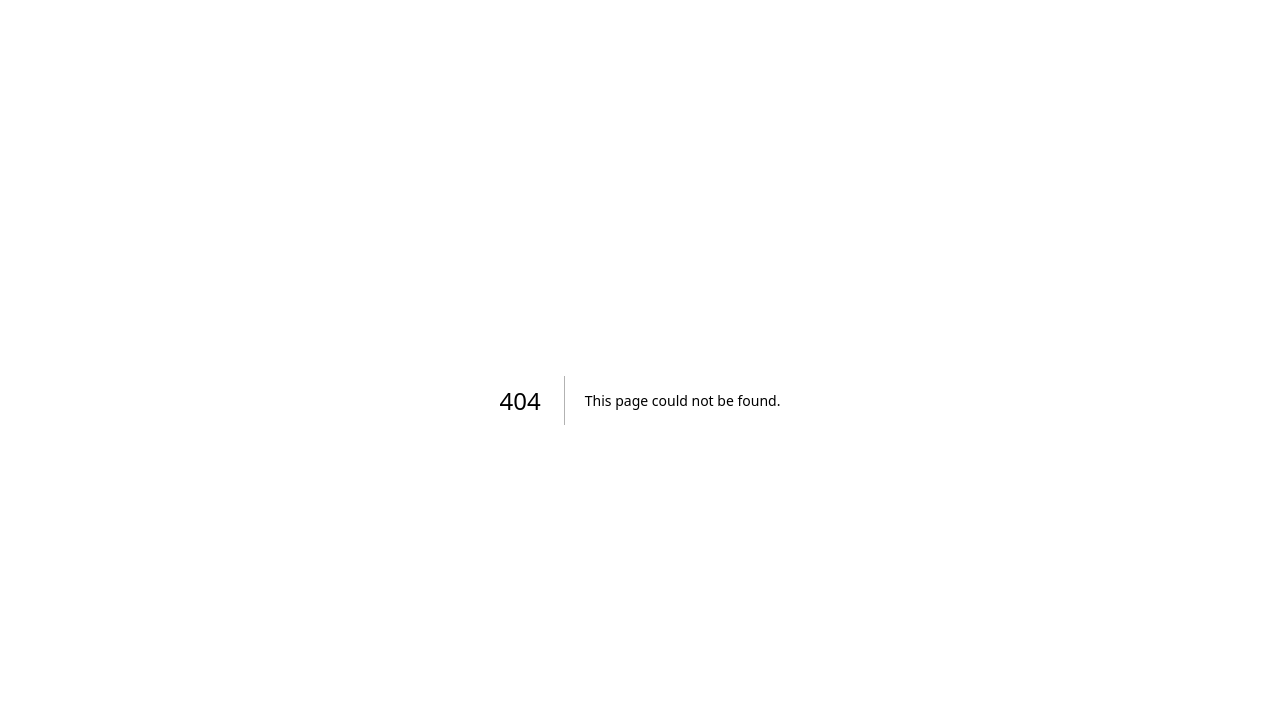
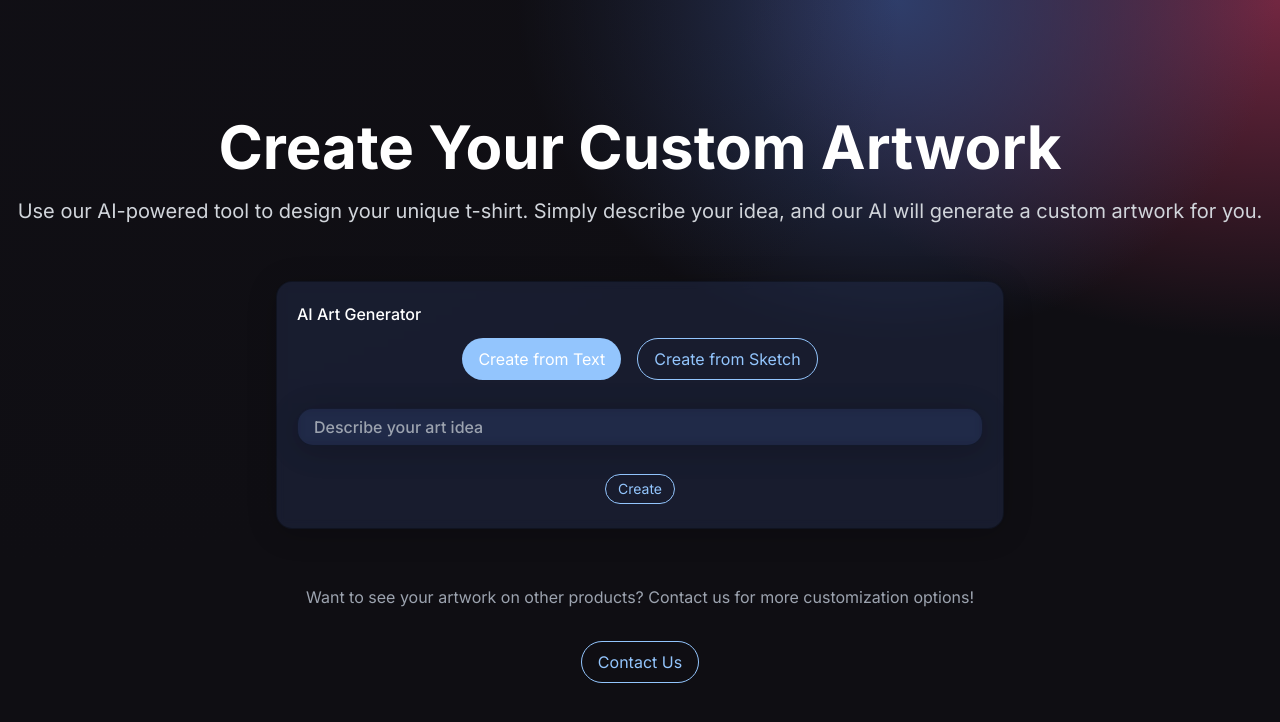
Before and after one commit to ryanviana/the-prism, a Next.js app: page /art in a window 1280 px wide. Before the commit this address had no page. Shown: the top 722 px of the page. Built offline with nearby package versions, Linux system fonts and the light colour scheme.

Commit message:
refactored code

```diff
--- /dev/null
+++ b/src/app/art/page.js
@@ -0,0 +1,34 @@
+"use client";
+
+import React from "react";
+import ArtGenerator from "@/components/artGenerator";
+
+const ArtPage = () => {
+  return (
+    <div className="flex flex-col items-center justify-center w-full min-h-screen py-20 gradient-bg-welcome">
+      <div className="text-center mb-10">
+        <h1 className="text-4xl sm:text-6xl font-bold text-white mb-5">
+          Create Your Custom Artwork
+        </h1>
+        <p className="text-lg sm:text-xl text-gray-300">
+          Use our AI-powered tool to design your unique t-shirt. Simply describe
+          your idea, and our AI will generate a custom artwork for you.
+        </p>
+      </div>
+      <div className="w-full max-w-3xl">
+        <ArtGenerator />
+      </div>
+      <div className="mt-10 text-center">
+        <p className="text-gray-400">
+          Want to see your artwork on other products? Contact us for more
+          customization options!
+        </p>
+        <button className="mt-4 bg-transparent border border-blue-300 text-blue-300 px-4 py-2 rounded-full hover:bg-blue-300 hover:text-white transition duration-200">
+          Contact Us
+        </button>
+      </div>
+    </div>
+  );
+};
+
+export default ArtPage;
--- a/src/app/home/page.js
+++ /dev/null
@@ -1,24 +0,0 @@
-"use client";
-
-import React from "react";
-import Hero from "@/components/hero";
-import ArtGenerator from "@/components/ArtGenerator";
-import ActionSections from "@/components/actionSections";
-import MarketplaceHighlights from "@/components/marketplaceHighlights";
-
-const Home = () => {
-  return (
-    <div className="flex items-center flex-col flex-grow">
-      <div className="flex flex-grow flex-col items-center w-full pt-32 pb-20 gradient-bg-welcome">
-        <div className="flex sm:flex-row flex-col sm:items-start items-center sm:justify-start justify-start">
-          <Hero />
-          <ArtGenerator />
-        </div>
-      </div>
-      <ActionSections />
-      <MarketplaceHighlights />
-    </div>
-  );
-};
-
-export default Home;
--- a/src/components/actionSections.js
+++ b/src/components/actionSections.js
@@ -10,12 +10,10 @@ const ActionSections = () => {
   return (
     <div className="flex-grow w-full gradient-bg-pitch px-8">
       <div className="flex flex-1 flex-col justify-start items-center mx-auto mt-24">
-        <h1 className="text-3xl sm:text-5xl py-2 text-center text-gradient">
-          Revolutionizing Digital
-          <br />
-          Art and Fashion
+        <h1 className="text-3xl sm:text-5xl py-2 text-center text-gradient bg-gradient-to-r from-blue-500 via-purple-500 to-pink-500 bg-clip-text text-transparent">
+          Revolutionizing Digital <br /> Art and Fashion
         </h1>
-        <p className="text-center my-2 font-light sm:w-1/2 w-full text-lg px-4">
+        <p className="text-center my-2 font-light sm:w-1/2 w-full text-lg px-4 text-gray-300">
           Dive into the future where creativity meets technology. Generate and
           turn your AI-powered art into tangible products, then wear your
           innovation with custom-designed t-shirts.
@@ -23,22 +21,22 @@ const ActionSections = () => {
       </div>
       <div className="flex justify-center items-center gap-12 flex-col sm:flex-row mt-6">
         <div className="flex flex-col white-glassmorphism px-10 py-10 text-center items-center max-w-sm rounded-3xl">
-          <GlobeAltIcon className="h-8 w-8 fill-secondary" />
-          <p>
+          <GlobeAltIcon className="h-8 w-8 text-blue-500" />
+          <p className="text-white">
             Create art using AI technology and express your creativity like
             never before.
           </p>
         </div>
         <div className="flex flex-col white-glassmorphism px-10 py-10 text-center items-center max-w-sm rounded-3xl">
-          <ShieldCheckIcon className="h-8 w-8 fill-secondary" />
-          <p>
+          <ShieldCheckIcon className="h-8 w-8 text-green-500" />
+          <p className="text-white">
             Ensure the uniqueness of your creations with secure and transparent
             processes.
           </p>
         </div>
         <div className="flex flex-col white-glassmorphism px-10 py-10 text-center items-center max-w-sm rounded-3xl">
-          <CubeIcon className="h-8 w-8 fill-secondary" />
-          <p>
+          <CubeIcon className="h-8 w-8 text-purple-500" />
+          <p className="text-white">
             Bring your digital creations to life through customized fashion
             pieces.
           </p>
--- a/src/components/artGenerator.js
+++ b/src/components/artGenerator.js
@@ -2,27 +2,45 @@ import React, { useState } from "react";
 import Image from "next/image";
 
 const ArtGenerator = () => {
+  const [option, setOption] = useState("text"); // "text" or "sketch"
   const [prompt, setPrompt] = useState("");
+  const [sketch, setSketch] = useState(null);
   const [showResult, setShowResult] = useState(false);
   const [loading, setLoading] = useState(false);
   const [latestDesign, setLatestDesign] = useState(null);
 
+  const handleOptionChange = (newOption) => {
+    setOption(newOption);
+    setPrompt("");
+    setSketch(null);
+    setShowResult(false);
+  };
+
   const handleSubmit = async () => {
-    setLoading(true); // Start loading
-    setShowResult(true); // Immediately show result area
+    setLoading(true);
+    setShowResult(true);
+
     try {
-      // Create a new design with the provided prompt using the API route
+      let body;
+      if (option === "text") {
+        body = JSON.stringify({ prompt });
+      } else if (option === "sketch") {
+        const formData = new FormData();
+        formData.append("sketch", sketch);
+        body = formData;
+      }
+
       const createResponse = await fetch("/api/designs", {
         method: "POST",
-        headers: { "Content-Type": "application/json" },
-        body: JSON.stringify({ prompt }),
+        headers:
+          option === "text" ? { "Content-Type": "application/json" } : {},
+        body,
       });
 
       if (!createResponse.ok) {
         throw new Error("Failed to create design");
       }
 
-      // Fetch the latest design to update the UI
       const fetchResponse = await fetch("/api/designs");
       if (!fetchResponse.ok) {
         throw new Error("Failed to fetch designs");
@@ -34,10 +52,10 @@ const ArtGenerator = () => {
     } catch (error) {
       console.error("Failed to create or fetch designs", error);
     }
-    setLoading(false); // End loading
+
+    setLoading(false);
   };
 
-  // Helper function to convert image data to base64 string
   const imageToBase64 = (imageData) => {
     return btoa(String.fromCharCode(...new Uint8Array(imageData)));
   };
@@ -48,26 +66,73 @@ const ArtGenerator = () => {
     </div>
   );
 
+  const handleSketchUpload = (event) => {
+    setSketch(event.target.files[0]);
+    setShowResult(false);
+  };
+
   return (
     <div className="flex flex-col sm:min-w-[700px] items-center justify-center sm:px-5 px-2">
       <div className="blue-glassmorphism rounded-3xl shadow-md shadow-secondary border border-base-300 flex flex-col p-5 w-full">
         <div className="flex flex-col gap-3 py-5 first:pt-0 last:pb-1">
-          <p className="font-medium my-0 break-words">AI Art Generator</p>
-          <div className="flex flex-row items-center gap-1.5 w-full">
-            <div className="flex border-2 border-base-300 blue-glassmorphism rounded-full text-accent w-full">
+          <p className="font-medium my-0 break-words text-white">
+            AI Art Generator
+          </p>
+          <div className="flex justify-center gap-4 mb-4">
+            <button
+              onClick={() => handleOptionChange("text")}
+              className={`px-4 py-2 rounded-full ${
+                option === "text"
+                  ? "bg-blue-300 text-white"
+                  : "bg-transparent border border-blue-300 text-blue-300"
+              } transition duration-200`}
+            >
+              Create from Text
+            </button>
+            <button
+              onClick={() => handleOptionChange("sketch")}
+              className={`px-4 py-2 rounded-full ${
+                option === "sketch"
+                  ? "bg-blue-300 text-white"
+                  : "bg-transparent border border-blue-300 text-blue-300"
+              } transition duration-200`}
+            >
+              Create from Sketch
+            </button>
+          </div>
+          {option === "text" ? (
+            <div className="flex flex-row items-center gap-1.5 w-full">
+              <div className="flex border-2 border-base-300 blue-glassmorphism rounded-full w-full">
+                <input
+                  className="input input-ghost border-none focus:outline-none focus:ring-0 h-[2.2rem] min-h-[2.2rem] px-4 w-full font-medium text-gray-400 bg-transparent placeholder:text-gray-400"
+                  placeholder="Describe your art idea"
+                  onChange={(e) => setPrompt(e.target.value)}
+                  value={prompt}
+                />
+              </div>
+            </div>
+          ) : (
+            <div className="flex flex-col items-center w-full">
               <input
-                className="input input-ghost focus-within:border-transparent focus:outline-none focus:bg-transparent focus:text-gray-400 h-[2.2rem] min-h-[2.2rem] px-4 border w-full font-medium placeholder:text-accent/50 text-gray-400"
-                placeholder="Describe your art idea"
-                onChange={(e) => setPrompt(e.target.value)}
-                value={prompt}
+                type="file"
+                accept="image/*"
+                onChange={handleSketchUpload}
+                className="file:mr-4 file:py-2 file:px-4 file:rounded-full file:border-0 file:text-sm file:font-semibold file:bg-blue-50 file:text-blue-700 hover:file:bg-blue-100"
               />
+              {sketch && (
+                <div className="mt-4 text-gray-400">
+                  Selected file: {sketch.name}
+                </div>
+              )}
             </div>
+          )}
+          <div className="flex justify-center mt-4">
             <button
               type="button"
               onClick={handleSubmit}
-              className="btn btn-secondary btn-sm"
+              className="bg-transparent border border-blue-300 text-blue-300 px-3 py-1 text-sm rounded-full hover:bg-blue-300 hover:text-white transition duration-200"
             >
-              Create Art ✨
+              Create
             </button>
           </div>
         </div>
@@ -93,7 +158,7 @@ const ArtGenerator = () => {
               </div>
             </div>
           ) : (
-            <div>No art generated yet.</div>
+            <div className="text-white">No art generated yet.</div>
           )}
         </div>
       )}
--- a/src/components/designCard.js
+++ b/src/components/designCard.js
@@ -2,8 +2,6 @@ import React, { useState } from "react";
 import Image from "next/image";
 import { useRouter } from "next/navigation";
 import { HeartIcon } from "@heroicons/react/24/outline";
-
-// Import CSS for react-toastify if needed
 
 const style = {
   wrapper: `bg-[#273359] flex-auto w-[14rem] h-[22rem] my-5 mx-5 rounded-2xl overflow-hidden relative group shadow-xl`,
@@ -12,20 +10,20 @@ const style = {
   details: `p-3`,
   info: `flex justify-between drop-shadow-xl`,
   infoLeft: `flex-0.6 flex-wrap`,
-  collectionName: `font-semibold text-sm`,
-  assetName: `font-light text-sm mt-1`,
+  collectionName: `font-semibold text-sm text-white`,
+  assetName: `font-light text-sm mt-1 text-gray-400`,
   likes: `text-[#8a939b] flex items-center w-full justify-start font-normal mt-1`,
   likeIcon: `text-md w-4 mr-2`,
   orderTab: `absolute bottom-0 left-0 right-0 top-auto bg-[#202225] py-5 px-2 rounded-b-2xl transform translate-y-full group-hover:translate-y-0 transition-transform duration-300 ease-in-out flex flex-col justify-center items-center`,
-  sizeLabel: `mr-2 self-center`,
+  sizeLabel: `mr-2 self-center text-white`,
   sizeWrapper: `flex items-center justify-center mb-5`,
-  sizeSelect: `inline-block blue-glassmorphism py-1 px-3 rounded text-center cursor-pointer`,
+  sizeSelect: `inline-block bg-[#1a1a1a] text-white py-1 px-3 rounded text-center cursor-pointer`,
   orderButton: `bg-blue-500 text-white py-2 px-4 rounded w-full text-lg font-medium cursor-pointer`,
   modal: `fixed inset-0 bg-black bg-opacity-50 backdrop-blur-sm flex justify-center items-center z-10 shadow-xl`,
-  modalContent: `blue-glassmorphism rounded-3xl shadow-md shadow-secondary border border-base-300 max-w-lg w-full p-6 relative`,
-  closeModalButton: `blue-glassmorphism p-2 rounded-full absolute top-4 right-2 mt-2 mr-2`,
-  addressInput: `input input-ghost h-[2.2rem] min-h-[2.2rem] p-2 border w-full font-medium placeholder:text-accent/50 text-gray-400 blue-glassmorphism rounded-sm text-accent mb-2`,
-  addressHeader: `mt-1 mb-4 text-lg`,
+  modalContent: `bg-[#1a1a1a] rounded-3xl shadow-md shadow-secondary border border-base-300 max-w-lg w-full p-6 relative`,
+  closeModalButton: `bg-gray-700 p-2 rounded-full absolute top-4 right-2 mt-2 mr-2 text-white`,
+  addressInput: `input input-ghost h-[2.2rem] min-h-[2.2rem] p-2 border w-full font-medium placeholder:text-accent/50 text-gray-400 bg-[#2d2d2d] rounded-sm text-accent mb-2`,
+  addressHeader: `mt-1 mb-4 text-lg text-white`,
   confirmOrderButton: `bg-blue-500 text-white py-2 px-4 rounded w-full cursor-pointer`,
 };
 
--- a/src/components/hero.js
+++ b/src/components/hero.js
@@ -6,10 +6,10 @@ const Hero = () => {
   return (
     <div className="flex flex-col justify-center items-center px-4">
       <div className="flex flex-col max-w-[600px] items-start justify-start gap-2">
-        <h1 className="text-3xl sm:text-5xl text-gradient">
+        <h1 className="text-3xl sm:text-5xl bg-gradient-to-r from-blue-500 via-purple-500 to-pink-500 bg-clip-text text-transparent">
           Create your unique art. <br /> Make it your own t-shirt.
         </h1>
-        <p className="text-left font-light text-lg my-0">
+        <p className="text-left font-light text-lg my-0 text-gray-300">
           Make your ideas the art you always dreamed about with our AI tool.{" "}
           <br />
           Then, easily bring those designs to life through expert producers.
--- a/src/components/marketplaceHighlights.js
+++ b/src/components/marketplaceHighlights.js
@@ -2,14 +2,13 @@
 
 import React, { useEffect, useState } from "react";
 import { useRouter } from "next/navigation";
-import DesignCard from "@/components/designCard";
+import DesignCard from "./designCard";
 import { ArrowRightIcon } from "@heroicons/react/24/outline";
 
 const MarketplaceHighlights = () => {
   const [designs, setDesigns] = useState([]);
   const router = useRouter();
   const [isLoading, setIsLoading] = useState(true);
-  const [hasError, setHasError] = useState(false);
 
   useEffect(() => {
     const fetchDesigns = async () => {
@@ -23,7 +22,6 @@ const MarketplaceHighlights = () => {
         setDesigns(fetchedDesigns.reverse().slice(0, 5));
       } catch (error) {
         console.error("Failed to fetch designs:", error);
-        setHasError(true);
       }
       setIsLoading(false); // End loading
     };
@@ -49,15 +47,13 @@ const MarketplaceHighlights = () => {
   return (
     <div className="flex flex-col flex-grow py-20 gradient-bg-marketplacehl">
       <div className="flex flex-grow flex-col items-start justify-start mt-20">
-        <h1 className="text-3xl sm:text-5xl text-gradient">
+        <h1 className="text-3xl sm:text-5xl text-gradient bg-gradient-to-r from-blue-500 via-purple-500 to-pink-500 bg-clip-text text-transparent">
           Latest Collections
         </h1>
         <div className="flex items-center justify-between w-full my-8">
           {isLoading ? (
             <SkeletonPlaceholder />
-          ) : hasError ? (
-            <p className="text-red-500">Failed to load collections.</p>
-          ) : designs.length > 0 ? (
+          ) : (
             <>
               <div className="grid grid-cols-1 sm:grid-cols-2 lg:grid-cols-5 gap-4 justify-center items-center">
                 {designs.map((design) => (
@@ -85,8 +81,6 @@ const MarketplaceHighlights = () => {
                 </button>
               </div>
             </>
-          ) : (
-            <p>No collections available.</p>
           )}
         </div>
       </div>
```
Also changed, not shown: src/app/page.js (+30 -109 lines).
